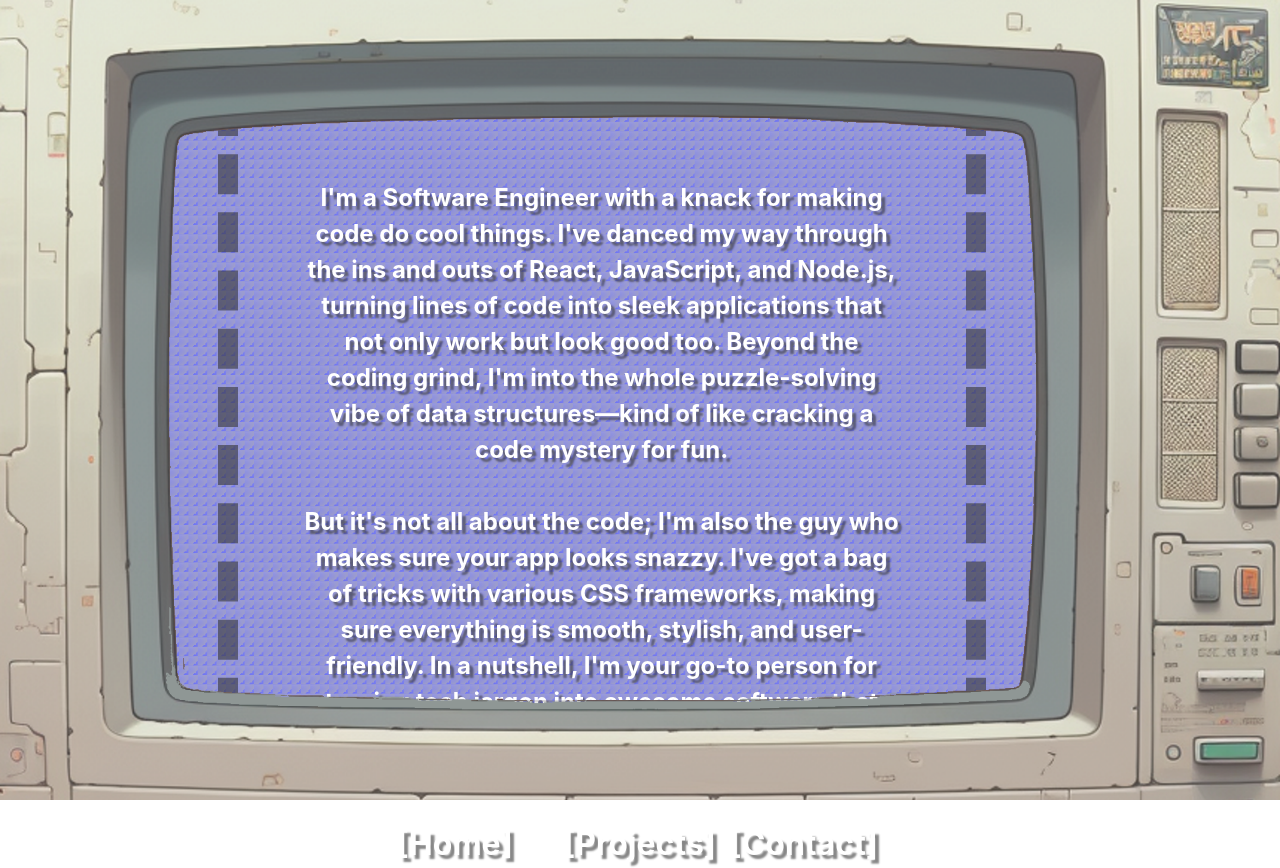
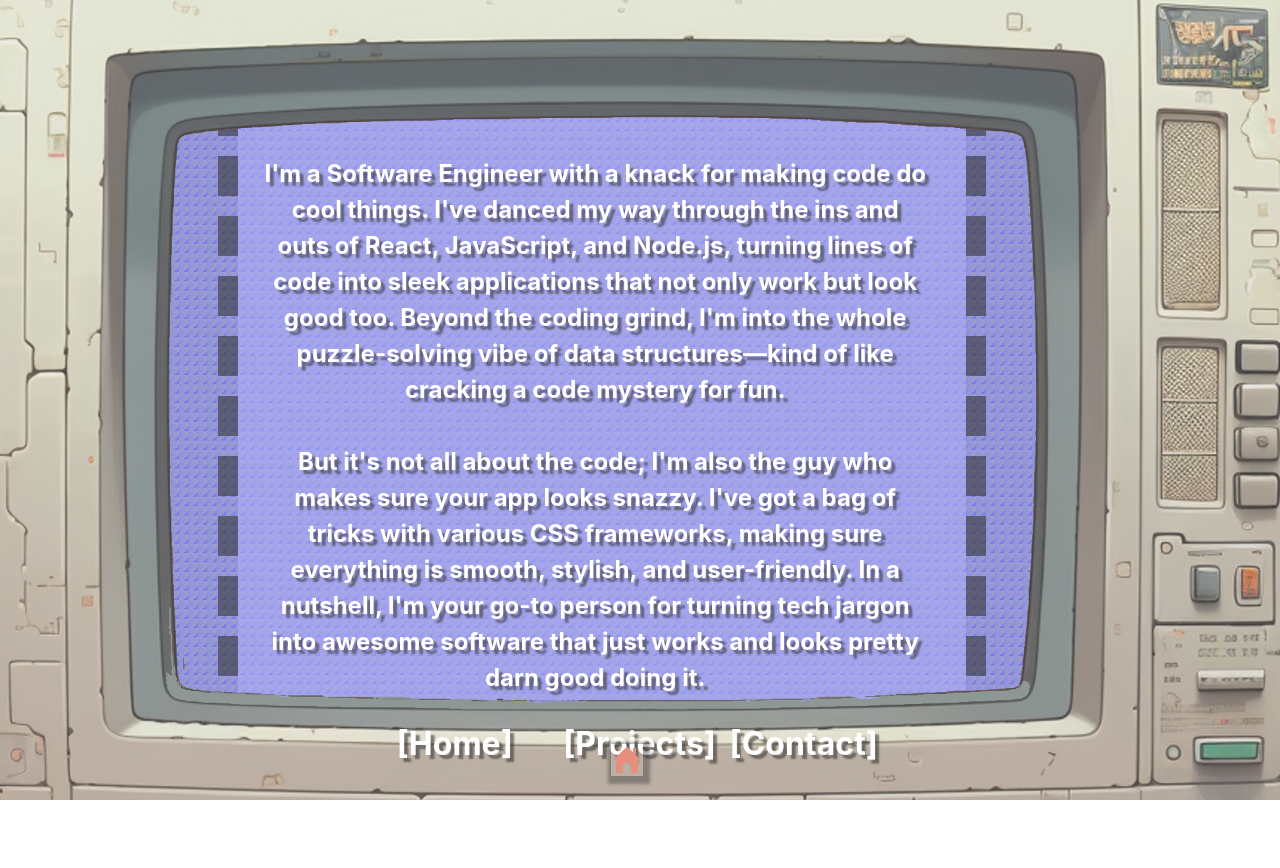
Before and after one commit to tetonkaa/PortfolioV2, a React (Create React App) app in the folder portfolio.v2/: page /About in a window 1280 px wide. After the commit the page ends 800 px from the top, so only its background shows below. Built offline with nearby package versions, Linux system fonts and the light colour scheme.

Commit message:
positioning for return button across app

```diff
--- a/portfolio.v2/src/components/returnButton/return.css
+++ b/portfolio.v2/src/components/returnButton/return.css
@@ -10,4 +10,5 @@
 
 .returnButton svg {
   fill: #e2745e;
+  box-shadow: rgba(0, 0, 0, 0.407) 2px 3px 3px 5px;
 }
--- a/portfolio.v2/src/components/returnButton/return.js
+++ b/portfolio.v2/src/components/returnButton/return.js
@@ -3,7 +3,7 @@ import "./return.css";
 export default function ReturnButton() {
   return (
     <div className="returnButton">
-      <a href="google.com">
+      <a href="/">
         <svg
           xmlns="http://www.w3.org/2000/svg"
           class="ionicon"
--- a/portfolio.v2/src/pages/about/about.css
+++ b/portfolio.v2/src/pages/about/about.css
@@ -13,7 +13,7 @@
 
 .aboutContainer {
   border: 20px dashed #00000094;
-  height: 85vh;
+  height: 80vh;
   width: 60vw;
   margin: auto;
   display: flex;
@@ -21,15 +21,18 @@
   margin-left: 17vw;
   transition: 0.5s ease-in-out;
   animation: dottedEntry 1s ease-in;
+
 }
 
 .aboutContainer .content1 p {
   text-align: center;
-  padding: 5vw;
+  padding: 5vh 3vw 3vh 2vw;
   font-size: 1.5em;
   font-weight: bold;
   color:rgb(255, 255, 255);
   text-shadow: 4px 4px 2px rgba(0,0,0,0.6);
+  background-color: #a2a2ff73;
+  border-radius: 8px;
 }
 
 .aboutContainer .content2 {
@@ -53,7 +56,7 @@
 .content2 button:hover {
   cursor: pointer;
   color: #e2745e;
-  transition: 0.3s steps(4);
+  transition: 0.3s;
 }
 
 .aboutContainer::before {
--- a/portfolio.v2/src/pages/about/about.js
+++ b/portfolio.v2/src/pages/about/about.js
@@ -1,5 +1,5 @@
 import "./about.css";
-
+import ReturnButton from "../../components/returnButton/return";
 export default function About() {
   return (
     <div className="about">
@@ -7,17 +7,16 @@ export default function About() {
         <div className="aboutContainer">
           <div className="content1">
             <p>
-              I'm a Software Engineer with a knack for making code
-              do cool things. I've danced my way through the ins and outs of
-              React, JavaScript, and Node.js, turning lines of code into sleek
+              I'm a Software Engineer with a knack for making code do cool
+              things. I've danced my way through the ins and outs of React,
+              JavaScript, and Node.js, turning lines of code into sleek
               applications that not only work but look good too. Beyond the
               coding grind, I'm into the whole puzzle-solving vibe of data
               structures—kind of like cracking a code mystery for fun.
               <br></br>
               <br></br>
-              But it's
-              not all about the code; I'm also the guy who makes sure your app
-              looks snazzy. I've got a bag of tricks with various CSS
+              But it's not all about the code; I'm also the guy who makes sure
+              your app looks snazzy. I've got a bag of tricks with various CSS
               frameworks, making sure everything is smooth, stylish, and
               user-friendly. In a nutshell, I'm your go-to person for turning
               tech jargon into awesome software that just works and looks pretty
@@ -25,12 +24,19 @@ export default function About() {
             </p>
           </div>
           <div className="content2">
-            <a href="/"><button>[Home]</button></a>
-            <a href="/Projects"><button>[Projects]</button></a>
-            <a href="/Contact"><button>[Contact]</button></a>
+            <a href="/">
+              <button>[Home]</button>
+            </a>
+            <a href="/Projects">
+              <button>[Projects]</button>
+            </a>
+            <a href="/Contact">
+              <button>[Contact]</button>
+            </a>
           </div>
         </div>
       </div>
+      <ReturnButton />
     </div>
   );
 }
```
